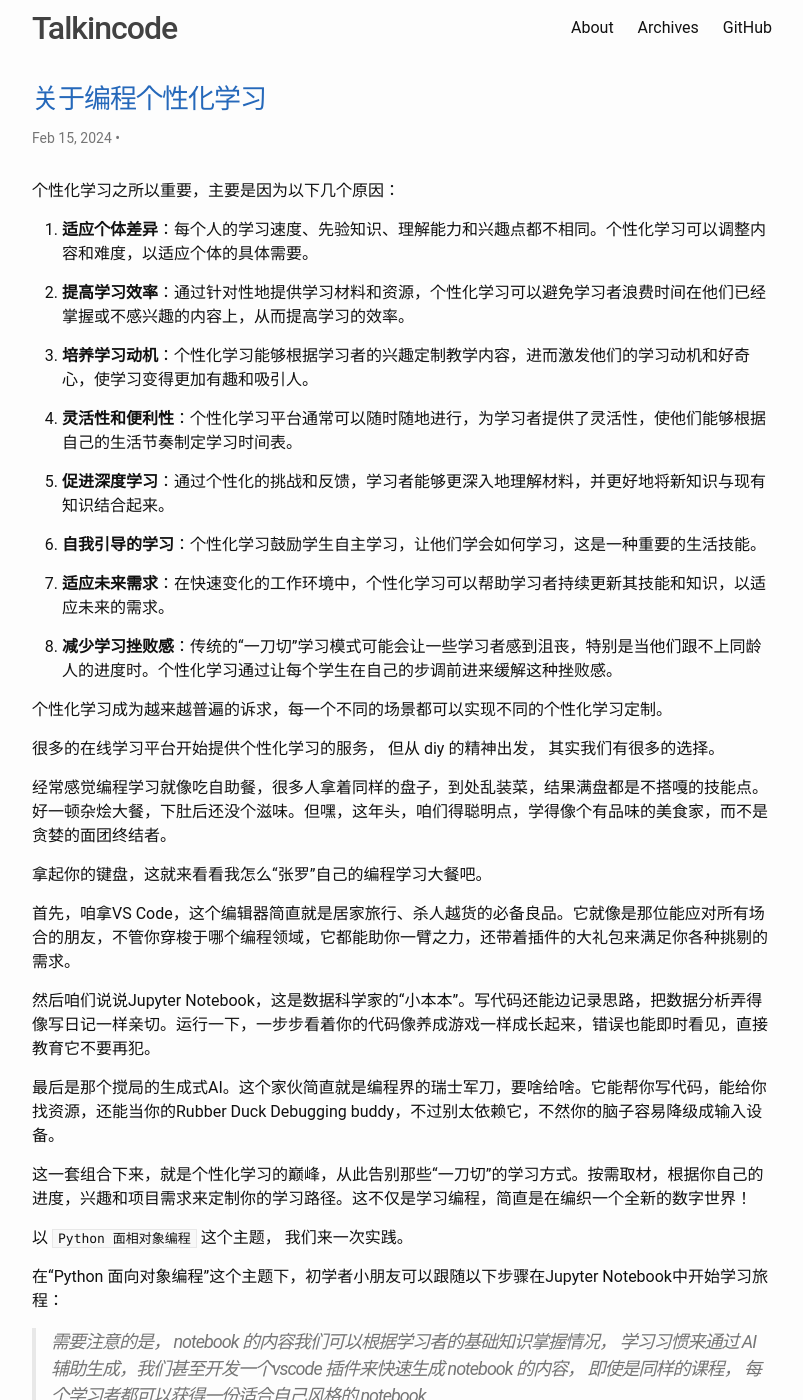
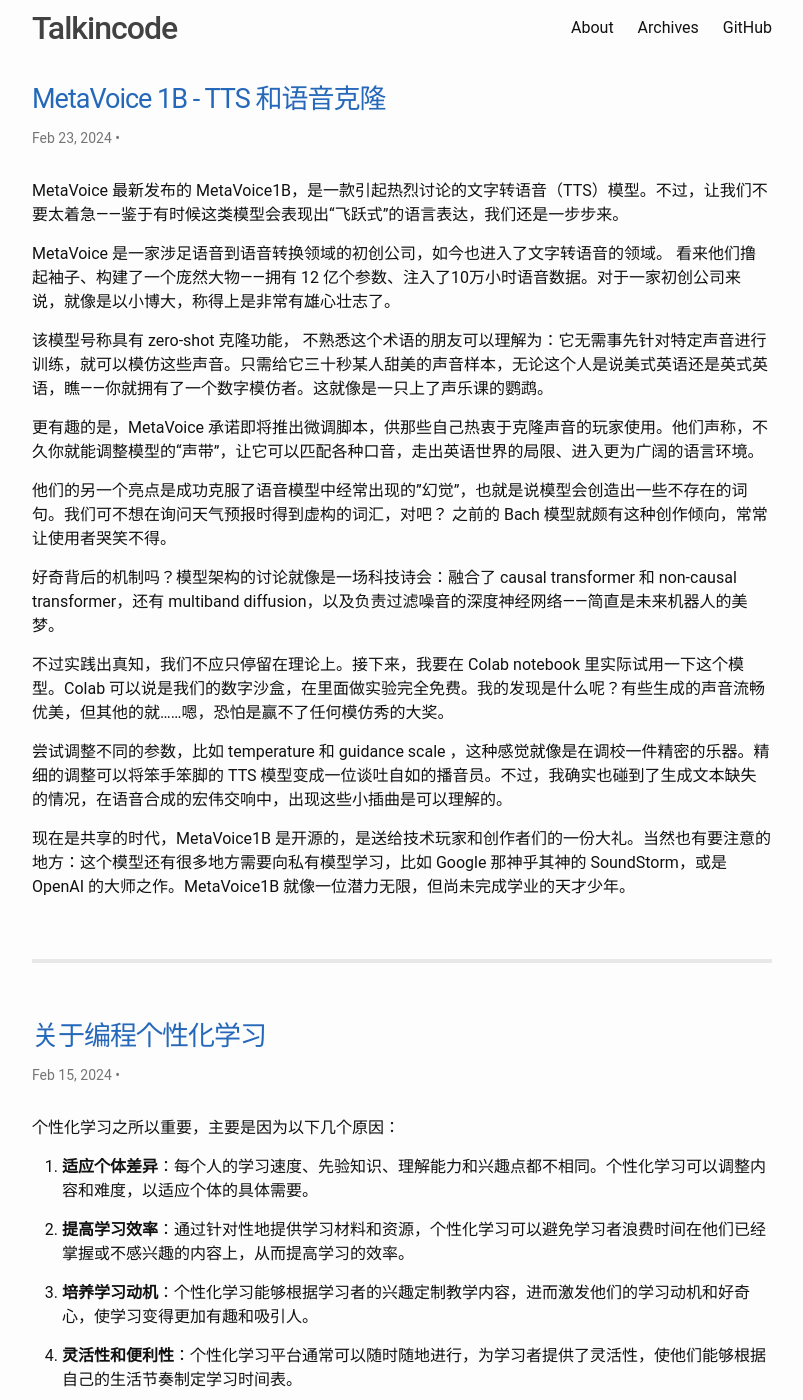
Before and after one commit to talkincode/ToughNotes, a Jekyll site: the page built from index.html, in a window 1280 px wide and 1400 px high. Shown: the whole window, without its empty margins (238-1041 px from the left). Built offline with Jekyll 4.4.1, drawn with Linux system fonts in a browser that asks for light colours; the list of posts is cut into pages by our own code; some of the changed text lies outside the part shown; grey boxes are pictures that could not be loaded.

Commit message:
Update post categories in MetaVoice 1B TTS clone

```diff
--- a/_posts/2024-02-23-metavoice-1b-tts-clone.md
+++ b/_posts/2024-02-23-metavoice-1b-tts-clone.md
@@ -1,8 +1,8 @@
 ---
 layout: post
 title:  "MetaVoice 1B - TTS 和语音克隆"
-date:   2024-02-08 21:34:52 +0800
-categories: Python
+date:   2024-02-23 21:34:52 +0800
+categories: tts
 ---
 
 MetaVoice 最新发布的 MetaVoice1B，是一款引起热烈讨论的文字转语音（TTS）模型。不过，让我们不要太着急——鉴于有时候这类模型会表现出“飞跃式”的语言表达，我们还是一步步来。
```
